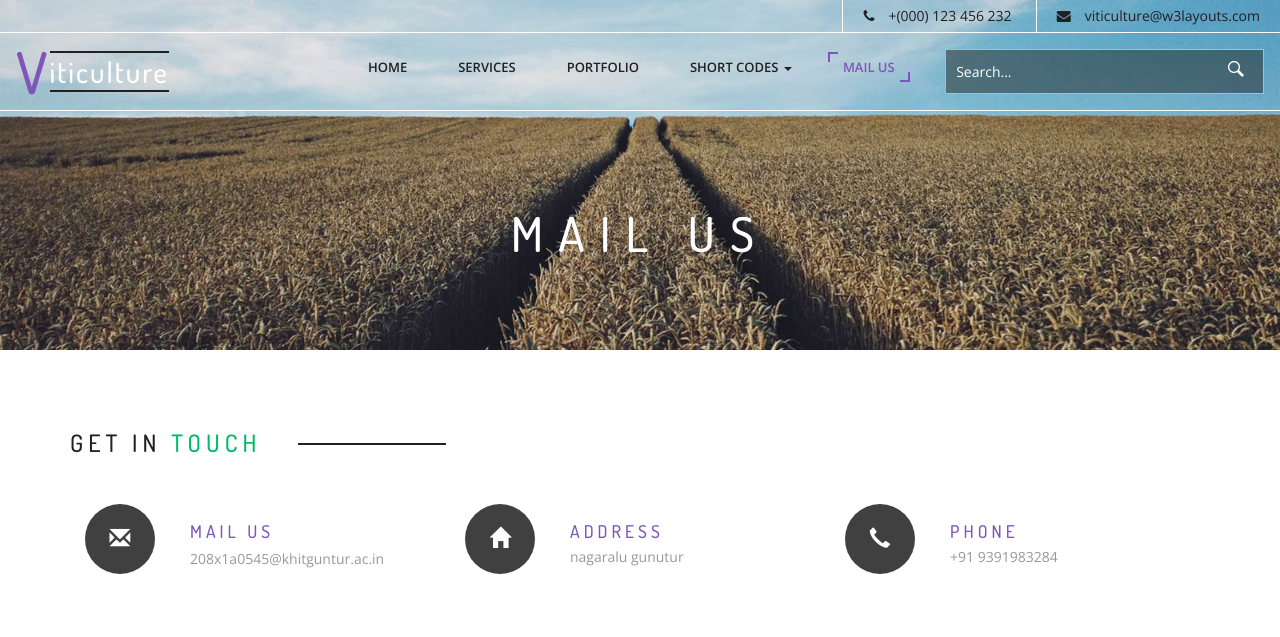
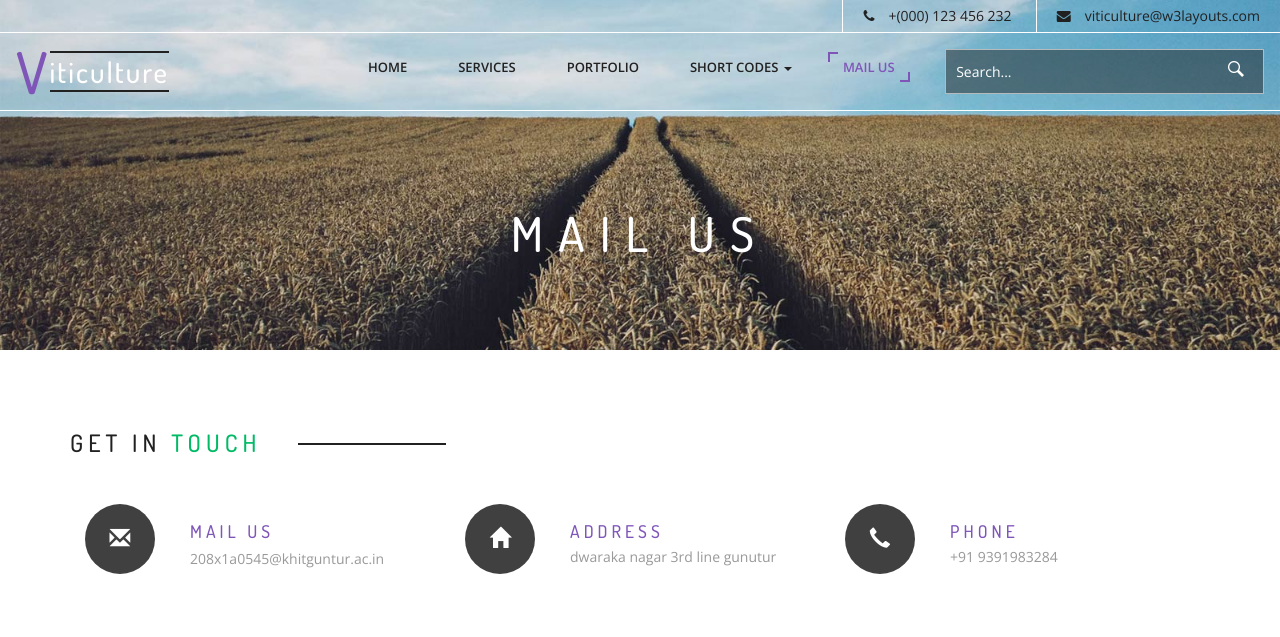
Before and after one commit to mudutanapalli/agriculture, a plain HTML site: page mail.html in a window 1280 px wide. Shown: the top 637 px of the page. Drawn offline with nearby package versions, Linux system fonts and the light colour scheme.

Commit message:
Update mail.html

```diff
--- a/mail.html
+++ b/mail.html
@@ -97,7 +97,7 @@ Smartphone Compatible web template, free webdesigns for Nokia, Samsung, LG, Sony
 					</div>
 					<div class="w3layouts_mail_grid_left2">
 						<h3>Address</h3>
-						<p> nagaralu gunutur</p>
+						<p> dwaraka nagar 3rd line gunutur</p>
 					</div>
 				</div>
 				<div class="col-md-4 w3layouts_mail_grid_left">
```
